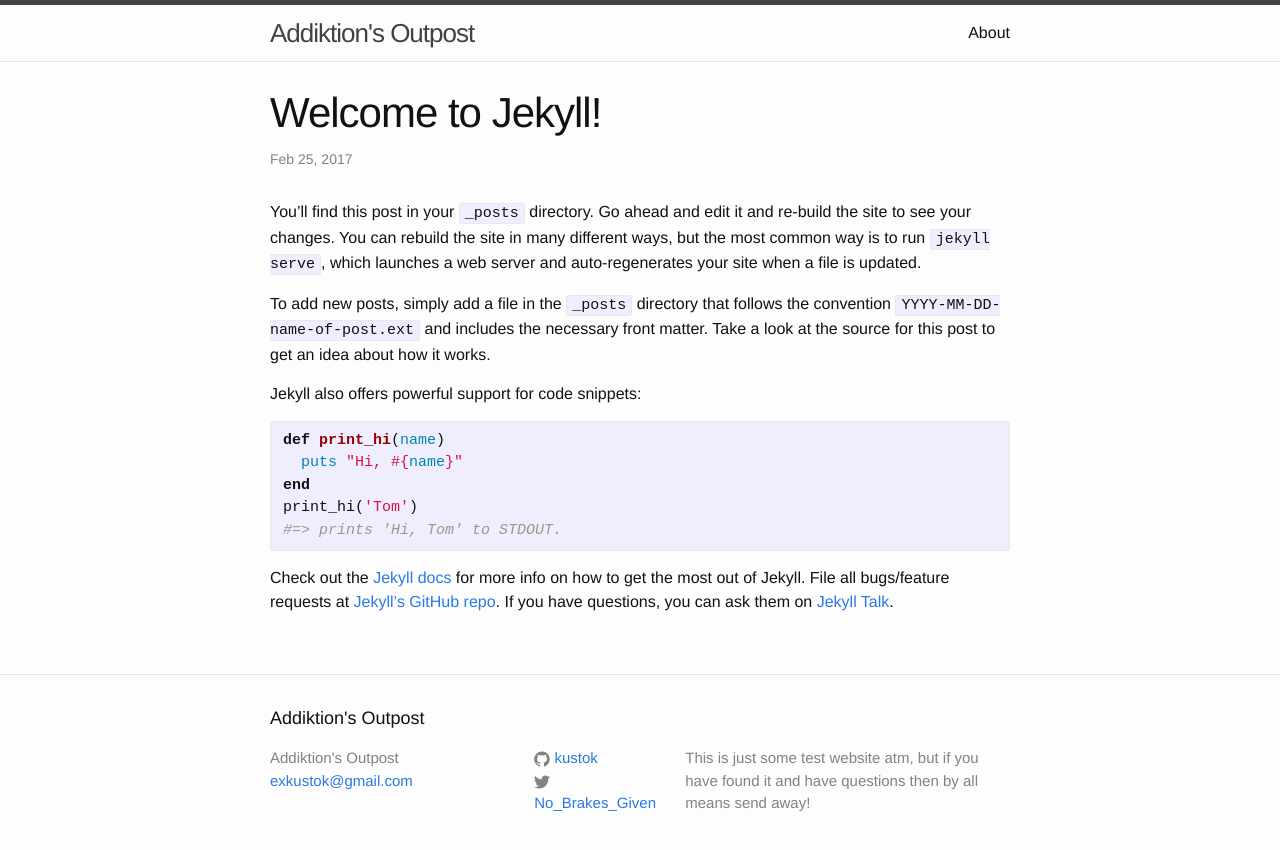
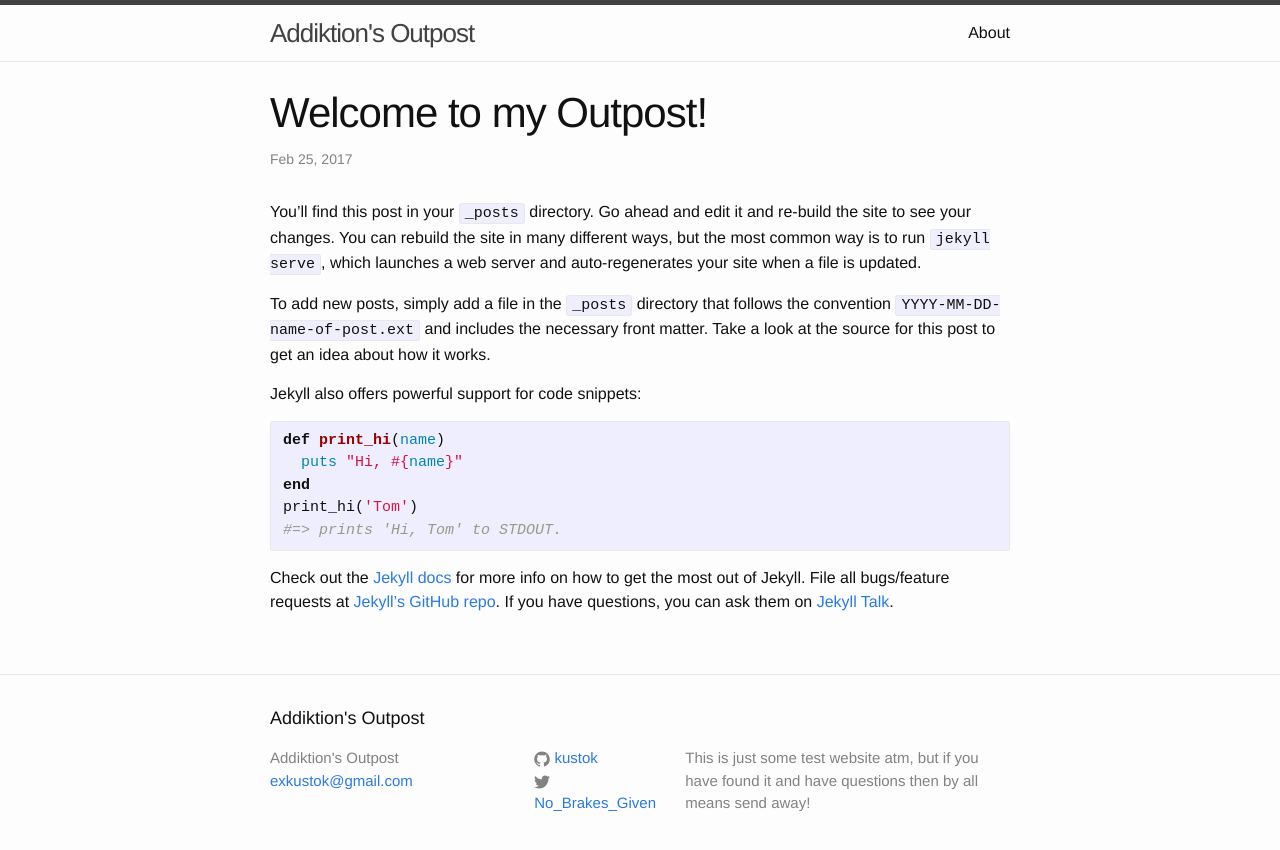
Before and after one commit to kustok/kustok.github.io, a Jekyll site: the page built from _posts/2017-02-25-welcome-to-jekyll.markdown, in a window 1280 px wide. Shown: the top 850 px of the page. Built offline with Jekyll 4.4.1, drawn with Linux system fonts in a browser that asks for light colours.

Commit message:
Update 2017-02-25-welcome-to-jekyll.markdown

```diff
--- a/_posts/2017-02-25-welcome-to-jekyll.markdown
+++ b/_posts/2017-02-25-welcome-to-jekyll.markdown
@@ -1,8 +1,8 @@
 ---
 layout: post
-title:  "Welcome to Jekyll!"
+title:  "Welcome to my Outpost!"
 date:   2017-02-25 05:35:03 -0500
-categories: jekyll update
+categories: website update
 ---
 You’ll find this post in your `_posts` directory. Go ahead and edit it and re-build the site to see your changes. You can rebuild the site in many different ways, but the most common way is to run `jekyll serve`, which launches a web server and auto-regenerates your site when a file is updated.
 
```
